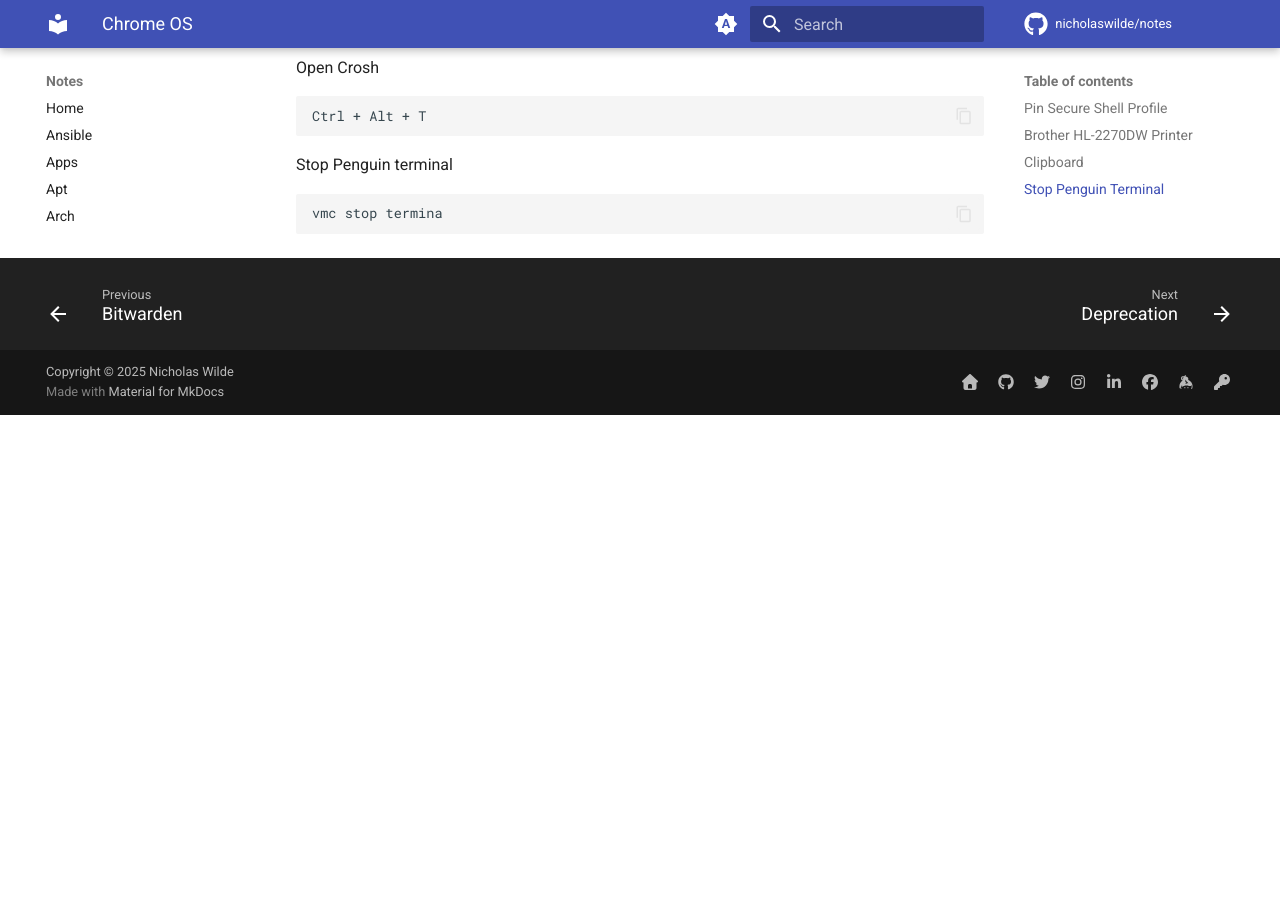
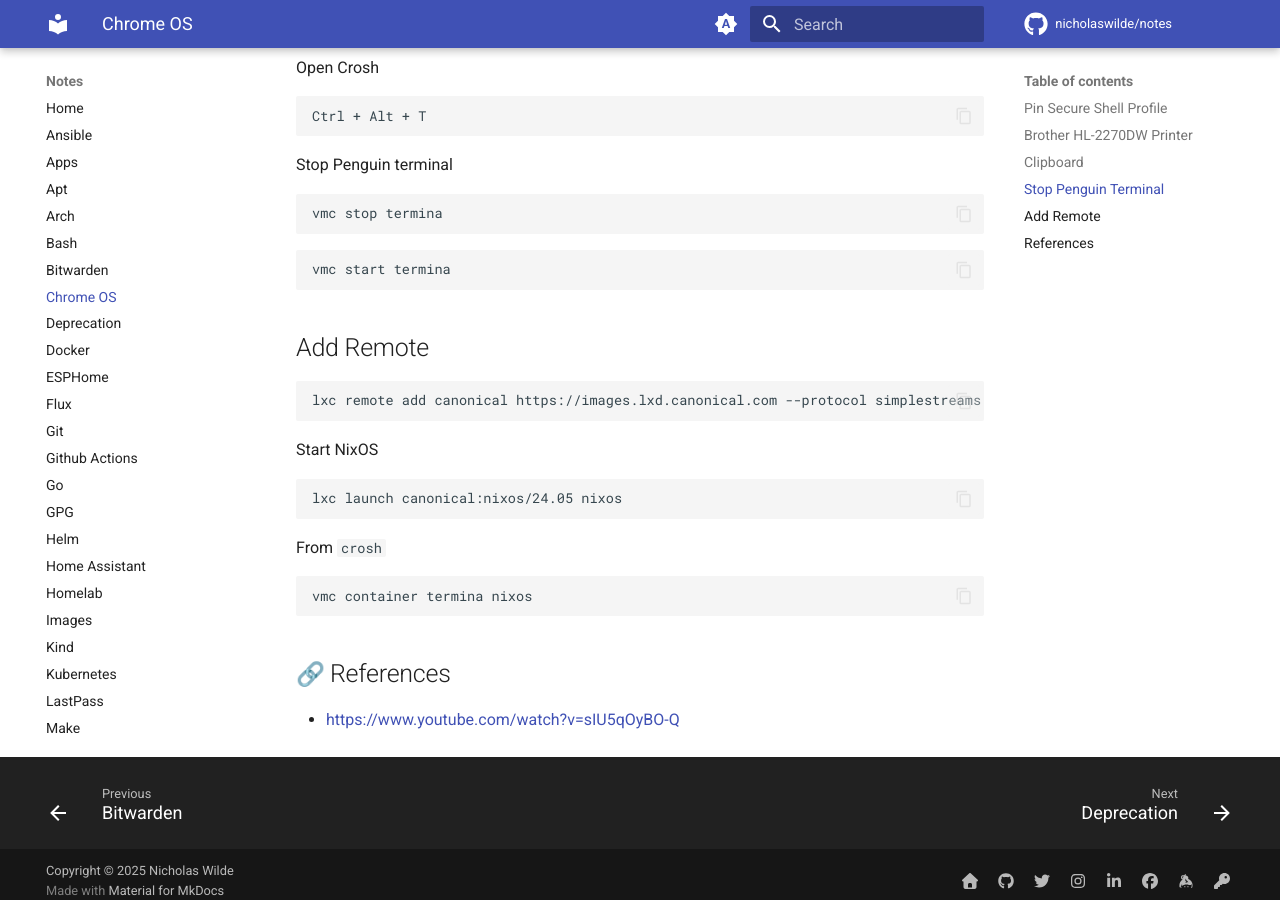
Before and after one commit to nicholaswilde/notes, an MkDocs documentation site: the page built from docs/chromeos.md, in a window 1280 px wide and 900 px high, scrolled down 978 px. Built offline with MkDocs 1.6.1 and Material for MkDocs 9.7.7, drawn with Linux system fonts in a browser that asks for light colours; emoji names are drawn with the system emoji font; comment, search, counter and statistics services are not loaded; before the commit the page ends 1393 px from its top, so only the background shows below that.

Commit message:
Update chromeos.md

````diff
--- a/docs/chromeos.md
+++ b/docs/chromeos.md
@@ -48,6 +48,32 @@
 vmc stop termina
 ```
 
+```shell
+vmc start termina
+```
+
+## Add Remote
+
+```shell
+lxc remote add canonical https://images.lxd.canonical.com --protocol simplestreams --auth-type tls
+```
+
+Start NixOS
+
+```shell
+lxc launch canonical:nixos/24.05 nixos
+```
+
+From `crosh`
+
+```shell
+vmc container termina nixos
+```
+
+## :link: References
+
+- <https://www.youtube.com/watch?v=sIU5qOyBO-Q>
+
 [1]: <https://adamtheautomator.com/ssh-chrome-extension/#Connecting_to_a_Remote_Host_using_the_Search_Bar>
 [2]: <https://www.reddit.com/r/chromeos/comments/7n3jc1/setting_up_brother_hl2270dw_printer_on_chromebook/>
 [3]: <https://chromium.googlesource.com/apps/libapps/+/HEAD/nassh/docs/FAQ.md#can-i-create-bookmarks-to-specific-sites>
````
